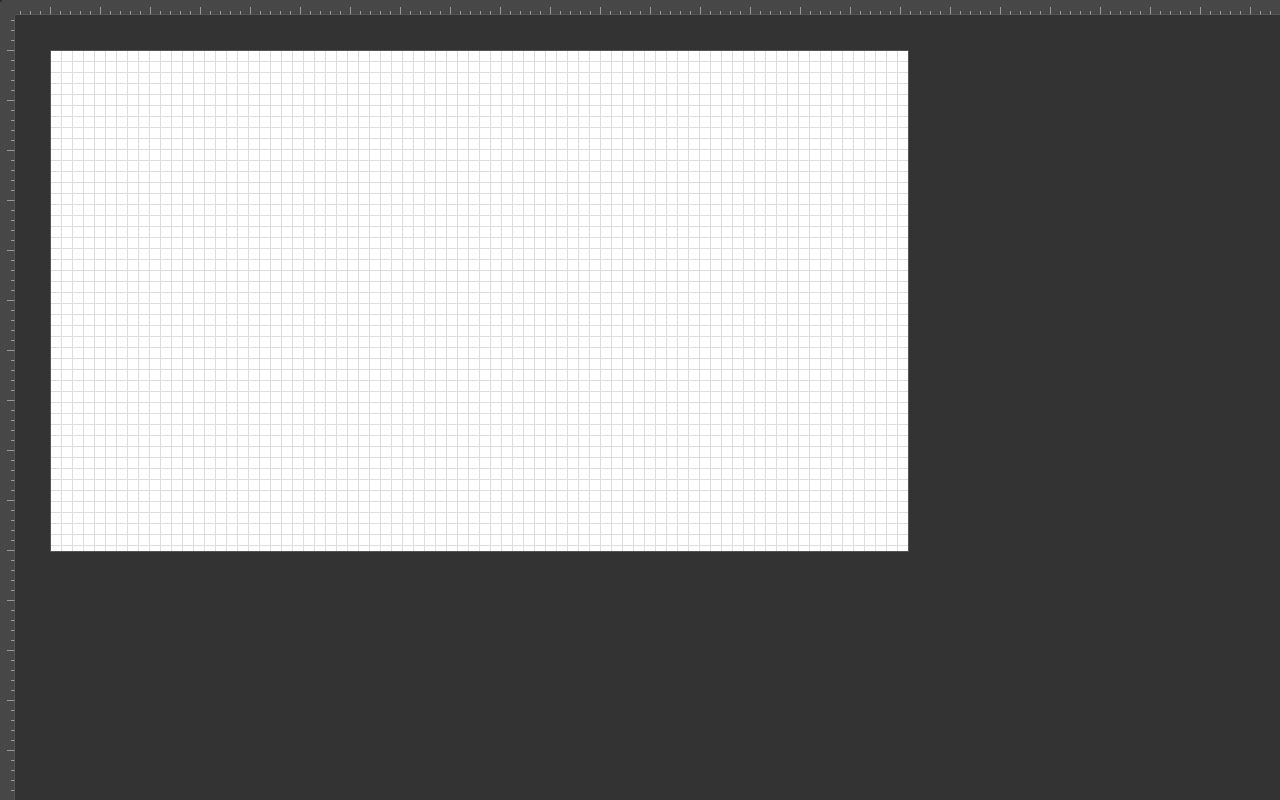
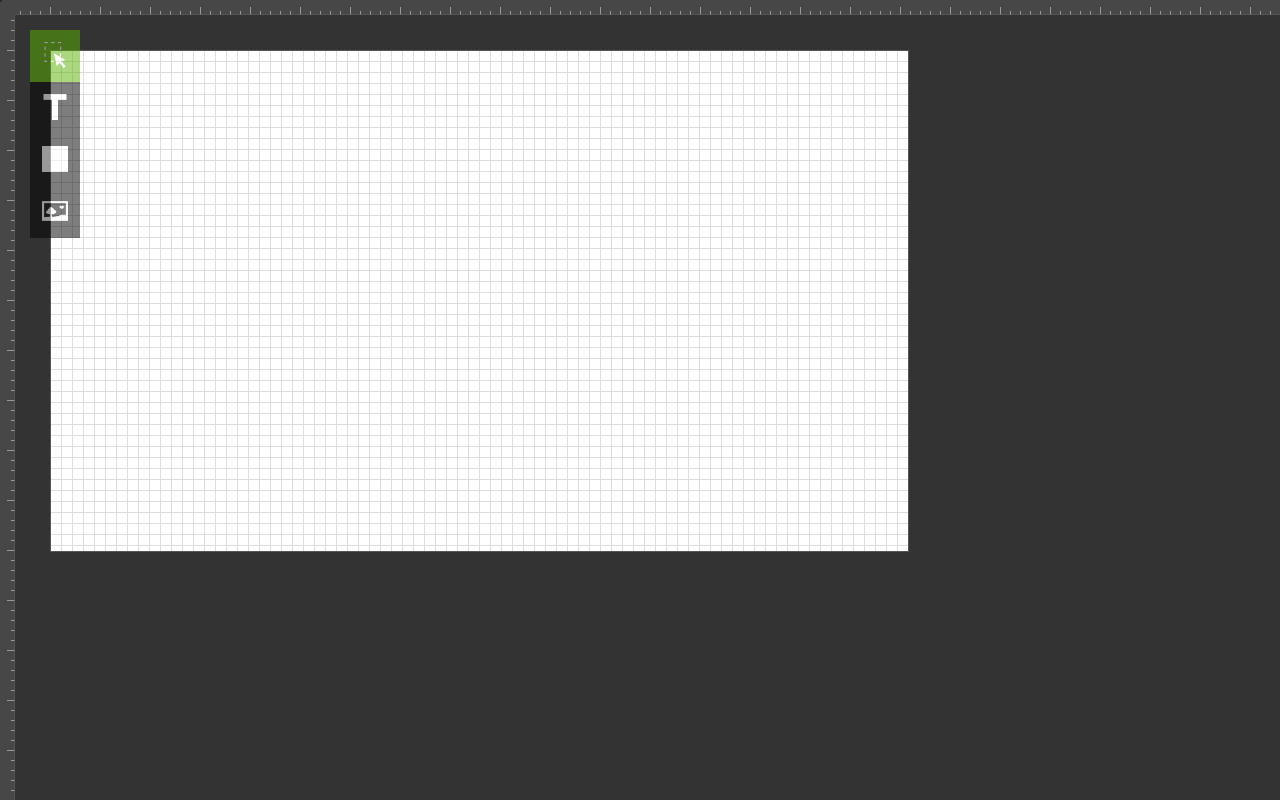
Before and after one commit to psychobunny/dcp-studio, a plain HTML site: page index.html in a window 1280 px wide. Drawn offline with Linux system fonts and the light colour scheme.

Commit message:
added initial tool menu

```diff
--- a/editor.css
+++ b/editor.css
@@ -52,3 +52,47 @@ body {
 	display: block;
 	z-index: 3;
 }
+
+.menu {
+	z-index: 100;
+	position: absolute;
+	width: 50px;
+	height: auto;
+	background: black;
+	top: 30px;
+	left: 30px;
+	opacity: 0.5;
+	transition: opacity 0.5s ease-in;
+	-moz-transition: opacity 0.5s ease-in;
+	-webkit-transition: opacity 0.5s ease-in;
+	-o-transition: opacity 0.5s ease-in;
+	border: 0;
+}
+.menu:hover {
+	opacity: 1;
+}
+
+
+.menu ul {
+	width: 50px;
+	padding: 0px;
+	margin: 0px;
+	border: 0;
+}
+.menu ul li {
+	list-style: none;
+
+	float: left;
+	clear: both;
+	cursor: pointer;
+	border: 1px solid black;
+	height: 50px;
+}
+.menu ul li.active {
+	border: 1px solid #59B200;
+	background: #59B200;
+}
+.menu ul li:hover {
+	border: 1px solid #238C00;
+	background: #238C00;
+}
--- a/index.html
+++ b/index.html
@@ -12,6 +12,22 @@
 	<link rel="stylesheet" type="text/css" href="editor.css">
 </head>
 <body>
+<div id="tools-menu" class="menu">
+	<ul>
+		<li class="active">
+			<img src="img/Selection Modes.png" />
+		</li>
+		<li>
+			<img src="img/Text.png" />
+		</li>
+		<li>
+			<img src="img/Square.png" />
+		</li>
+		<li>
+			<img src="img/Picture.png" />
+		</li>
+
+</div>
 <div id='container'>
 	<canvas class='ruler' id='ruler'></canvas>
 	<canvas class='grid' id='grid' width=857 height=500></canvas>
```
Also changed, not shown: img/square.png (renamed from img/Shape-Square2.png).
